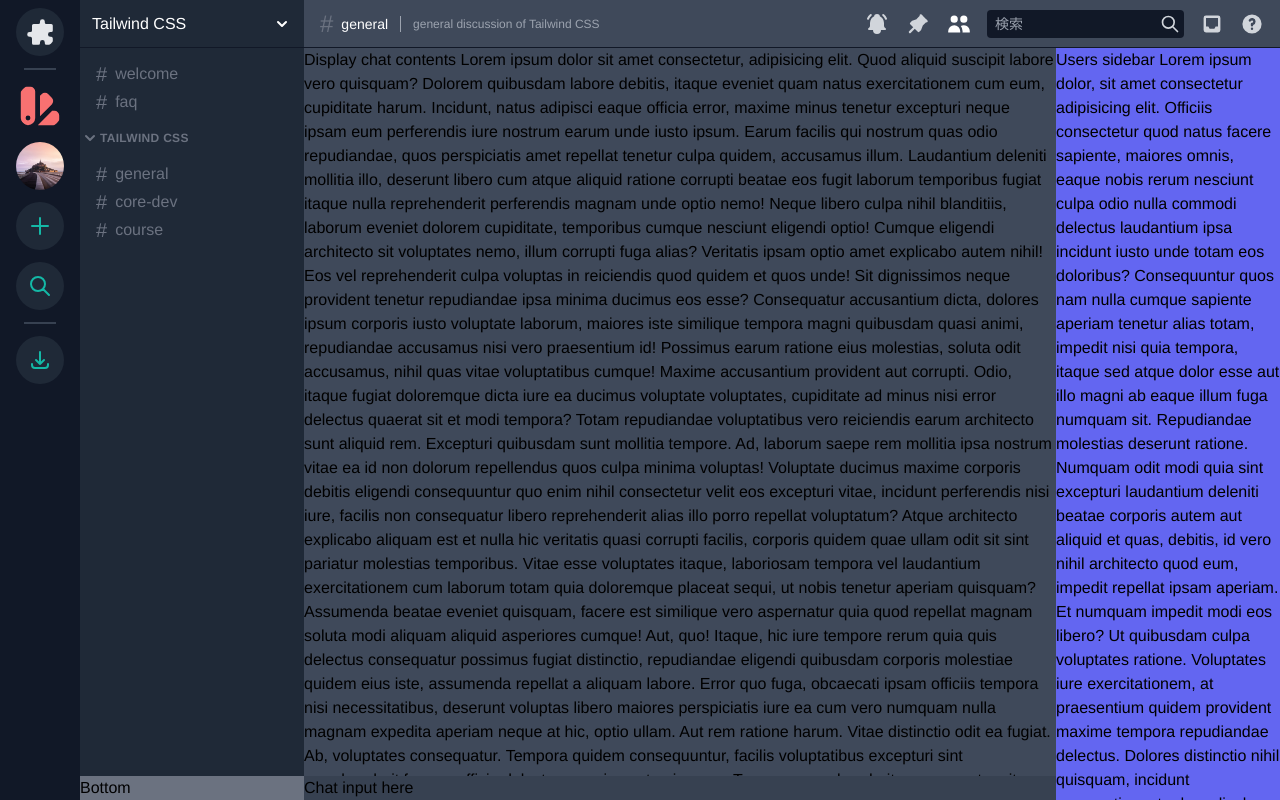
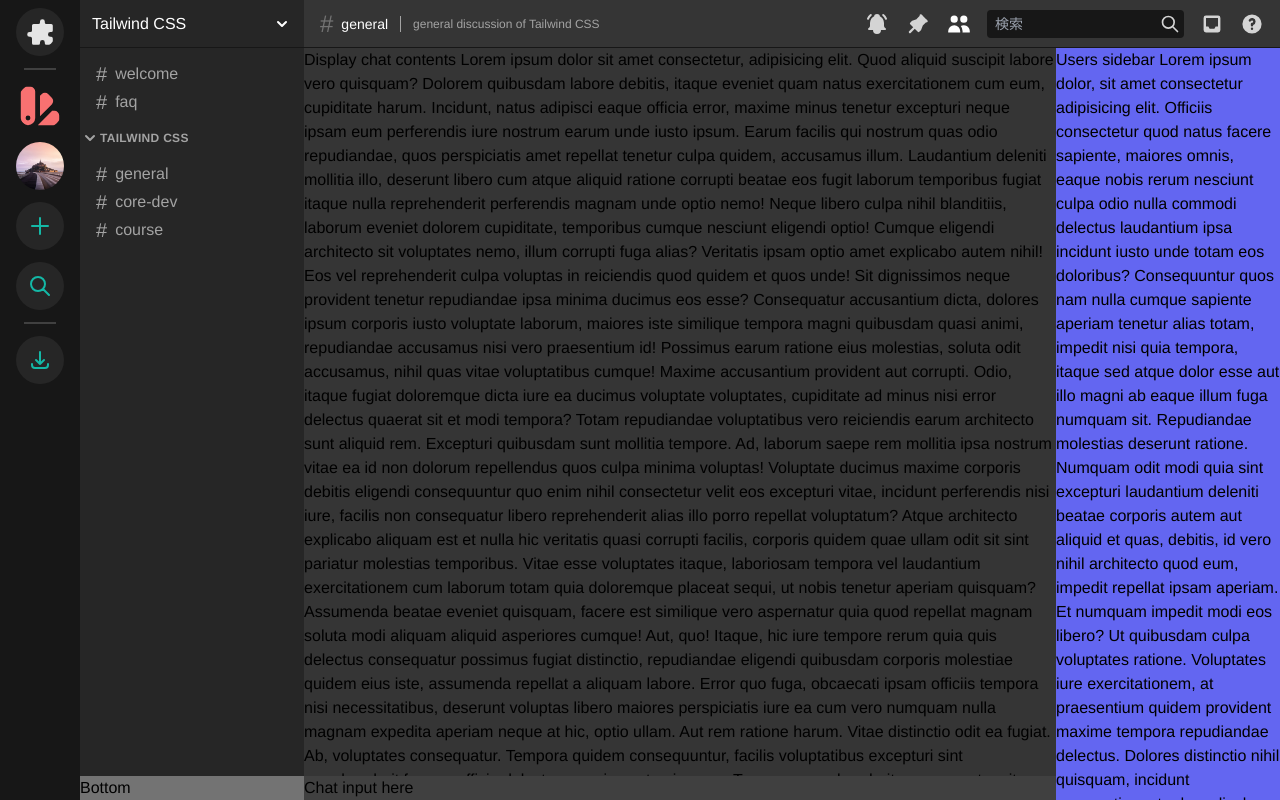
Before and after one commit to miya-start/next-chat, a Next.js app: page / in a window 1280 px wide. Built offline with nearby package versions, Linux system fonts and the light colour scheme.

Commit message:
Change gray colors to trueGray colors

```diff
--- a/pages/index.tsx
+++ b/pages/index.tsx
@@ -20,13 +20,13 @@
         <title>メインページ</title>
       </Head>
 
-      <nav className="flex-none flex flex-col min-h-screen h-screen w-20 p-2 bg-gray-900">
+      <nav className="flex-none flex flex-col min-h-screen h-screen w-20 p-2 bg-trueGray-900">
         <div className="overflow-y-auto text-sm">
           <ul className="text-center">
             <li>
               <a
                 href="#"
-                className="flex justify-center items-center mx-auto w-12 h-12 text-gray-200 hover:text-white bg-gray-800 hover:bg-indigo-500 rounded-full hover:rounded-2xl transition-all"
+                className="flex justify-center items-center mx-auto w-12 h-12 text-trueGray-200 hover:text-white bg-trueGray-800 hover:bg-indigo-500 rounded-full hover:rounded-2xl transition-all"
                 aria-label="ホーム"
               >
                 <PuzzleIcon
@@ -37,7 +37,7 @@
               </a>
             </li>
           </ul>
-          <hr className="mx-4 mt-3 border-b border-gray-700"></hr>
+          <hr className="mx-4 mt-3 border-b border-trueGray-700"></hr>
           <ul aria-label="サーバー">
             <li className="mt-3">
               <a href="#" aria-label="テストサーバー１">
@@ -67,7 +67,7 @@
           <ul>
             <li className="mt-3">
               <a
-                className="flex justify-center items-center mx-auto w-12 h-12 text-teal-500 hover:text-white bg-gray-800 hover:bg-teal-500 rounded-full hover:rounded-2xl transition-all"
+                className="flex justify-center items-center mx-auto w-12 h-12 text-teal-500 hover:text-white bg-trueGray-800 hover:bg-teal-500 rounded-full hover:rounded-2xl transition-all"
                 href="#"
                 aria-label="サーバーを追加"
               >
@@ -76,7 +76,7 @@
             </li>
             <li className="mt-3">
               <a
-                className="flex justify-center items-center mx-auto w-12 h-12 text-teal-500 hover:text-white bg-gray-800 hover:bg-teal-500 rounded-full hover:rounded-2xl transition-all"
+                className="flex justify-center items-center mx-auto w-12 h-12 text-teal-500 hover:text-white bg-trueGray-800 hover:bg-teal-500 rounded-full hover:rounded-2xl transition-all"
                 href="#"
                 aria-label="公開サーバーを探す"
               >
@@ -84,11 +84,11 @@
               </a>
             </li>
           </ul>
-          <hr className="mx-4 mt-3 border-b border-gray-700"></hr>
+          <hr className="mx-4 mt-3 border-b border-trueGray-700"></hr>
           <ul>
             <li className="mt-3">
               <a
-                className="flex justify-center items-center mx-auto w-12 h-12 text-teal-500 hover:text-white bg-gray-800 hover:bg-teal-500 rounded-full hover:rounded-2xl transition-all"
+                className="flex justify-center items-center mx-auto w-12 h-12 text-teal-500 hover:text-white bg-trueGray-800 hover:bg-teal-500 rounded-full hover:rounded-2xl transition-all"
                 href="#"
                 aria-label="アプリをダウンロード"
               >
@@ -103,21 +103,21 @@
           className="flex h-12 text-white"
           aria-label="チャンネルのヘッダー"
         >
-          <div className="flex-none flex justify-between items-center w-56 px-3 py-2 bg-gray-800 border-b border-gray-900">
+          <div className="flex-none flex justify-between items-center w-56 px-3 py-2 bg-trueGray-800 border-b border-trueGray-900">
             <div>Tailwind CSS</div>
             <span>
               <ChevronDownIcon width={20} height={20} />
             </span>
           </div>
-          <div className="flex-1 flex justify-between items-center px-4 bg-gray-750 border-b border-gray-900">
+          <div className="flex-1 flex justify-between items-center px-4 bg-trueGray-750 border-b border-trueGray-900">
             <div className="flex items-center">
-              <div className="text-2xl text-gray-500">#</div>
+              <div className="text-2xl text-trueGray-500">#</div>
               <div className="ml-2 text-sm">general</div>
-              <div className="pl-3 ml-3 text-xs text-gray-400 border-l border-gray-400 ">
+              <div className="pl-3 ml-3 text-xs text-trueGray-400 border-l border-trueGray-400 ">
                 general discussion of Tailwind CSS
               </div>
             </div>
-            <div className="flex items-center text-gray-300">
+            <div className="flex items-center text-trueGray-300">
               <button
                 className="ml-4"
                 aria-label={`チャンネル${'一般'}をミュートする`}
@@ -141,7 +141,7 @@
               </button>
               <form className="relative ml-4" role="search">
                 <input
-                  className="px-2 py-1 text-sm text-gray-200 bg-gray-900 rounded "
+                  className="px-2 py-1 text-sm text-trueGray-200 bg-trueGray-900 rounded "
                   type="search"
                   placeholder="検索"
                   size={20}
@@ -165,16 +165,16 @@
           </div>
         </section>
         <div className="flex-1 flex overflow-y-hidden">
-          <aside className="bg-gray-800 w-56 flex-none flex flex-col justify-between">
+          <aside className="bg-trueGray-800 w-56 flex-none flex flex-col justify-between">
             <div className="overflow-y-auto">
               <ul className="px-2 py-3">
-                <li className="px-2 text-gray-500 hover:text-gray-200 hover:bg-gray-700">
+                <li className="px-2 text-trueGray-400 hover:text-trueGray-200 hover:bg-trueGray-700">
                   <a href="#" className="flex items-center">
                     <span className="text-xl">#</span>
                     <span className="ml-2">welcome</span>
                   </a>
                 </li>
-                <li className="px-2 text-gray-500 hover:text-gray-200 hover:bg-gray-700">
+                <li className="px-2 text-trueGray-400 hover:text-trueGray-200 hover:bg-trueGray-700">
                   <a href="#" className="flex items-center">
                     <span className="text-xl">#</span>
                     <span className="ml-2">faq</span>
@@ -182,26 +182,26 @@
                 </li>
               </ul>
 
-              <button className="flex items-center text-gray-500 hever:text-gray-200">
+              <button className="flex items-center text-trueGray-400 hever:text-trueGray-200">
                 <ChevronDownIcon width={20} height={20} />
                 <h3 className="text-xs font-semibold tracking-wide uppercase">
                   Tailwind CSS
                 </h3>
               </button>
               <ul className="px-2 py-3">
-                <li className="px-2 text-gray-500 hover:text-gray-200 hover:bg-gray-700">
+                <li className="px-2 text-trueGray-400 hover:text-trueGray-200 hover:bg-trueGray-700">
                   <a href="#" className="flex items-center">
                     <span className="text-xl">#</span>
                     <span className="ml-2">general</span>
                   </a>
                 </li>
-                <li className="px-2 text-gray-500 hover:text-gray-200 hover:bg-gray-700">
+                <li className="px-2 text-trueGray-400 hover:text-trueGray-200 hover:bg-trueGray-700">
                   <a href="#" className="flex items-center">
                     <span className="text-xl">#</span>
                     <span className="ml-2">core-dev</span>
                   </a>
                 </li>
-                <li className="px-2 text-gray-500 hover:text-gray-200 hover:bg-gray-700">
+                <li className="px-2 text-trueGray-400 hover:text-trueGray-200 hover:bg-trueGray-700">
                   <a href="#" className="flex items-center">
                     <span className="text-xl">#</span>
                     <span className="ml-2">course</span>
@@ -209,11 +209,11 @@
                 </li>
               </ul>
             </div>
-            <div className="bg-gray-500">Bottom</div>
+            <div className="bg-trueGray-500">Bottom</div>
           </aside>
           <div className="flex-1 flex justify-between">
             <main
-              className="flex-1 bg-gray-750 flex flex-col justify-between"
+              className="flex-1 bg-trueGray-750 flex flex-col justify-between"
               aria-label="一般 (チャンネル)"
             >
               <div className="overflow-y-auto">
@@ -367,7 +367,7 @@
                 doloribus. Aut, cupiditate fugit alias ut quaerat eveniet natus
                 harum voluptatibus cum molestias earum obcaecati.
               </div>
-              <div className="bg-gray-700">Chat input here</div>
+              <div className="bg-trueGray-700">Chat input here</div>
             </main>
 
             <div className="bg-indigo-500 w-56 flex-none overflow-y-auto">
--- a/tailwind.config.js
+++ b/tailwind.config.js
@@ -1,4 +1,4 @@
-const { teal } = require('tailwindcss/colors')
+const { teal, trueGray } = require('tailwindcss/colors')
 
 module.exports = {
   mode: 'jit',
@@ -7,9 +7,10 @@
   theme: {
     extend: {
       colors: {
-        'gray-750': '#3f495a',
-        'gray-850': '#222733',
         teal,
+        trueGray,
+        'trueGray-750': '#353535',
+        'trueGray-850': '#1f1f1f',
       },
     },
   },
```
